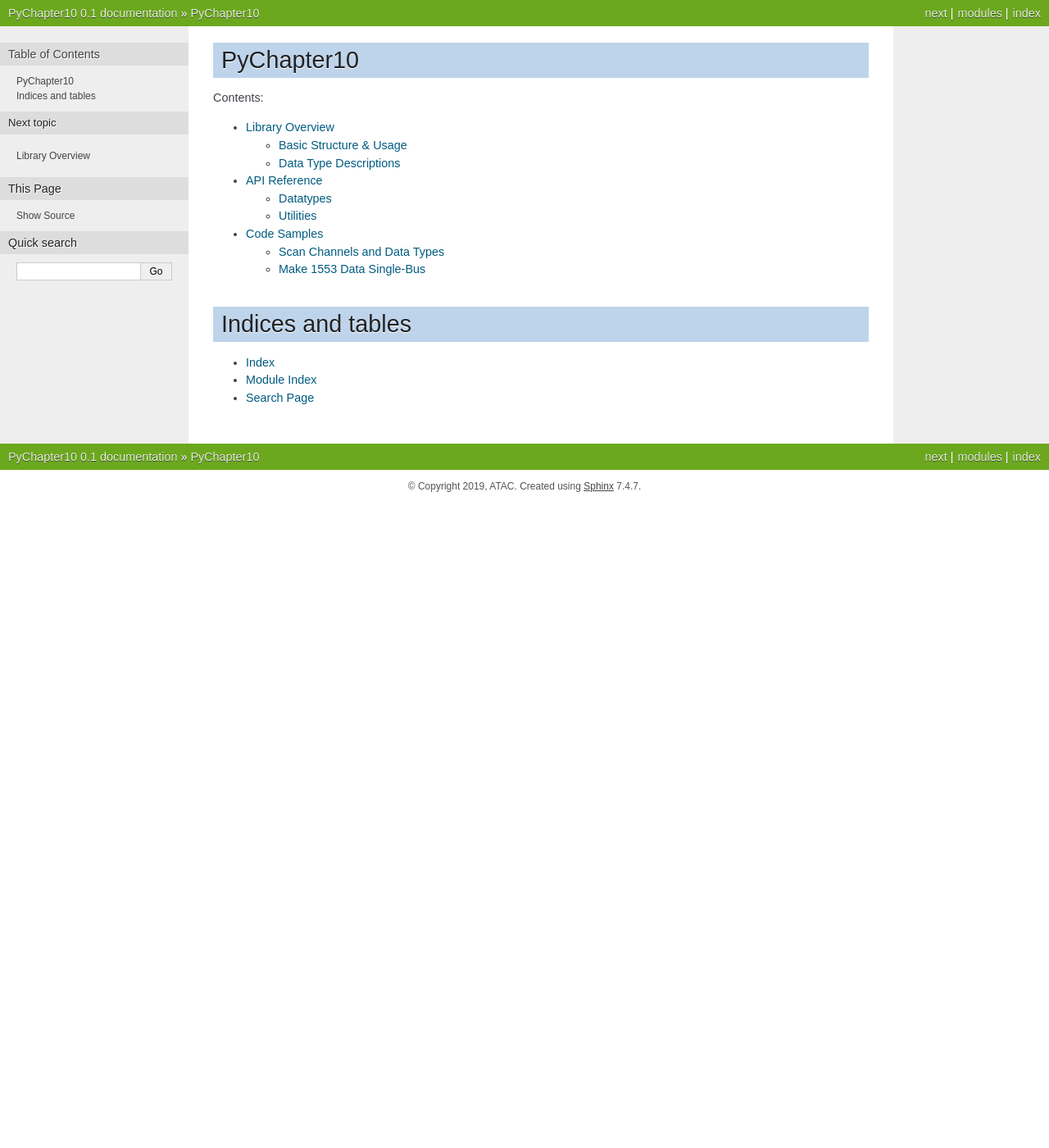
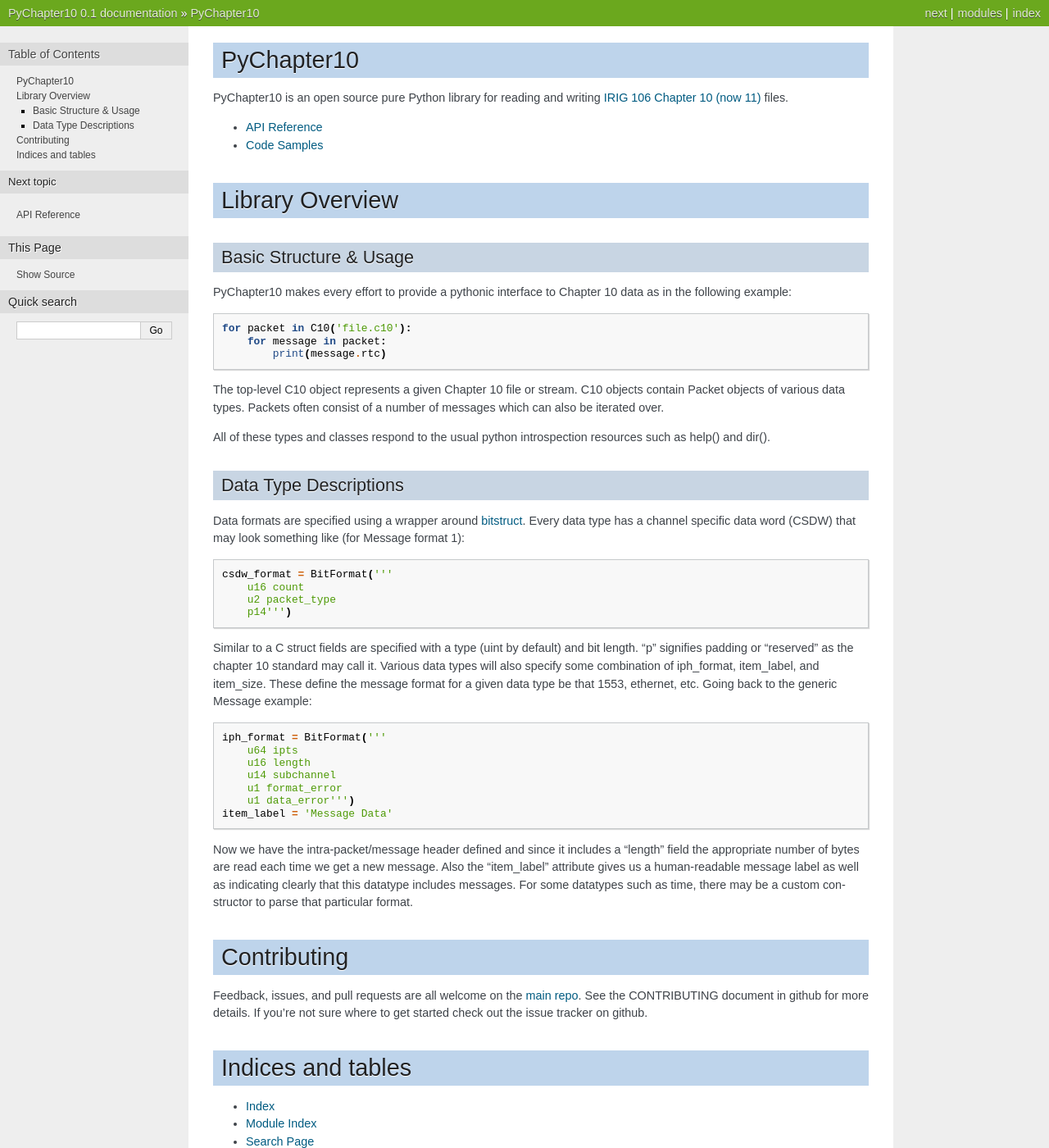
Before and after one commit to atac/pychapter10, a Sphinx documentation site: the page built from docs/source/index.rst, in a window 1280 px wide and 1400 px high. Shown: the whole window at 82% size. Built offline with Sphinx 7.4.7, drawn with Linux system fonts in a browser that asks for light colours; some of the changed text lies outside the part shown.

Commit message:
General documentation updates. Resolves #9

```diff
--- a/docs/source/conf.py
+++ b/docs/source/conf.py
@@ -12,13 +12,14 @@
 #
 import os
 import sys
+from datetime import datetime
 sys.path.insert(0, os.path.abspath('../..'))
 
 
 # -- Project information -----------------------------------------------------
 
 project = 'PyChapter10'
-copyright = '2019, ATAC'
+copyright = datetime.now().strftime('%Y, ATAC')
 author = 'ATAC'
 
 # The full version, including alpha/beta/rc tags
--- a/docs/source/index.rst
+++ b/docs/source/index.rst
@@ -1,18 +1,78 @@
-.. PyChapter10 documentation master file, created by
-   sphinx-quickstart on Wed Nov  6 16:23:27 2019.
-   You can adapt this file completely to your liking, but it should at least
-   contain the root `toctree` directive.
 
 PyChapter10
 ===========
 
+PyChapter10 is an open source pure Python library for reading and writing `IRIG
+106 Chapter 10 (now 11)`_ files.
+
 .. toctree::
-    :maxdepth: 2
-    :caption: Contents:
+    :maxdepth: 1
 
-    usage
     api/index
     samples/index
+
+
+Library Overview
+================
+
+Basic Structure & Usage
+-----------------------
+
+PyChapter10 makes every effort to provide a pythonic interface to Chapter 10
+data as in the following example::
+
+    for packet in C10('file.c10'):
+        for message in packet:
+            print(message.rtc)
+
+The top-level C10 object represents a given Chapter 10 file or stream. C10
+objects contain Packet objects of various data types. Packets often consist of
+a number of messages which can also be iterated over.
+
+All of these types and classes respond to the usual python introspection
+resources such as help() and dir().
+
+Data Type Descriptions
+----------------------
+
+Data formats are specified using a wrapper around bitstruct_. Every data type
+has a channel specific data word (CSDW) that may look something like (for
+Message format 1)::
+
+    csdw_format = BitFormat('''
+        u16 count
+        u2 packet_type
+        p14''')
+
+Similar to a C struct fields are specified with a type (uint by default) and
+bit length. "p" signifies padding or "reserved" as the chapter 10 standard
+may call it. Various data types will also specify some combination of
+iph_format, item_label, and item_size. These define the message format for a
+given data type be that 1553, ethernet, etc. Going back to the generic Message
+example::
+
+    iph_format = BitFormat('''
+        u64 ipts
+        u16 length
+        u14 subchannel
+        u1 format_error
+        u1 data_error''')
+    item_label = 'Message Data'
+
+Now we have the intra-packet/message header defined and since it includes a
+"length" field the appropriate number of bytes are read each time we get a new
+message. Also the "item_label" attribute gives us a human-readable message
+label as well as indicating clearly that this datatype includes messages. For
+some datatypes such as time, there may be a custom constructor to parse that
+particular format.
+
+
+Contributing
+============
+
+Feedback, issues, and pull requests are all welcome on the `main repo`_. See
+the CONTRIBUTING document in github for more details. If you're not sure where
+to get started check out the issue tracker on github.
 
 
 Indices and tables
@@ -21,3 +81,8 @@
 * :ref:`genindex`
 * :ref:`modindex`
 * :ref:`search`
+
+
+.. _IRIG 106 Chapter 10 (now 11): https://www.wsmr.army.mil/RCCsite/Documents/106-20_Telemetry_Standards/chapter11.pdf
+.. _bitstruct: https://bitstruct.readthedocs.io/en/latest/
+.. _main repo: https://github.com/atac/pychapter10
--- a/docs/source/usage.rst
+++ /dev/null
@@ -1,57 +0,0 @@
-
-Library Overview
-================
-
-Basic Structure & Usage
------------------------
-
-PyChapter10 makes every effort to provide a pythonic interface to Chapter 10
-data as in the following example::
-
-    for packet in C10('file.c10'):
-        for message in packet:
-            print(message.rtc)
-
-The top-level C10 object represents a given Chapter 10 file or stream. C10
-objects contain Packet objects of various data types. Packets often consist of
-a number of messages which can also be iterated over.
-
-All of these types and classes respond to the usual python introspection
-resources such as help() and dir().
-
-Data Type Descriptions
-----------------------
-
-Data formats are specified using a wrapper around bitstruct_. Every data type
-has a channel specific data word (CSDW) that may look something like (for
-Message format 1)::
-
-    csdw_format = BitFormat('''
-        u16 count
-        u2 packet_type
-        p14''')
-
-Similar to a C struct fields are specified with a type (uint by default) and
-bit length. "p" signifies padding or "reserved" as the chapter 10 standard
-may call it. Various data types will also specify some combination of
-iph_format, item_label, and item_size. These define the message format for a
-given data type be that 1553, ethernet, etc. Going back to the generic Message
-example::
-
-    iph_format = BitFormat('''
-        u64 ipts
-        u16 length
-        u14 subchannel
-        u1 format_error
-        u1 data_error''')
-    item_label = 'Message Data'
-
-Now we have the intra-packet/message header defined and since it includes a
-"length" field the appropriate number of bytes are read each time we get a new
-message. Also the "item_label" attribute gives us a human-readable message
-label as well as indicating clearly that this datatype includes messages. For
-some datatypes such as time, there may be a custom constructor to parse that
-particular format.
-
-
-.. _bitstruct: https://bitstruct.readthedocs.io/en/latest/
```
Also changed, not shown: CONTRIBUTING.rst (added, +44 -0 lines), 1 other file.
